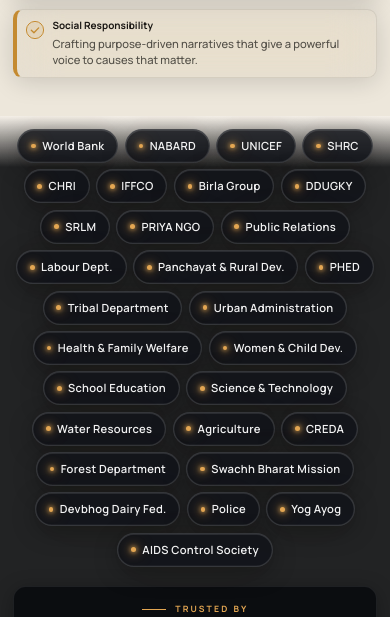
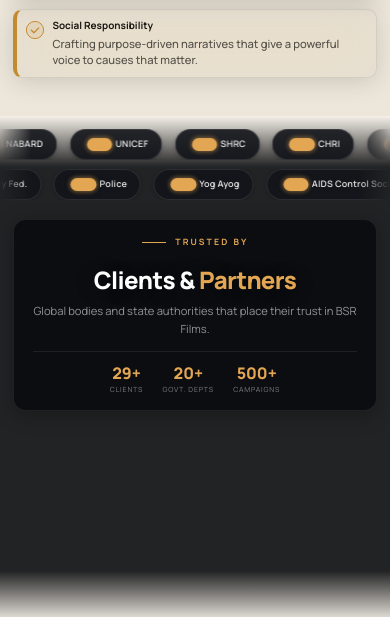
Before and after one commit to soubhagyadevchaturvedicse24-hub/BSR-Filmss, a Next.js app: page / in a window 390 px wide. Shown: the part 1400-2017 px from the top of the page. Built offline with nearby package versions, Linux system fonts and the light colour scheme.

Commit message:
perf: restore mobile marquee animation with lightweight badges - no blur/shimmer

```diff
--- a/src/app/globals.css
+++ b/src/app/globals.css
@@ -380,7 +380,7 @@
 /* Slow down marquee on mobile to reduce jank */
 @media (max-width: 768px) {
   .marquee-track {
-    will-change: auto;
+    will-change: transform;
   }
 
   .marquee-track--left {
@@ -928,6 +928,28 @@
   .clients-overlay {
     background: rgba(5, 6, 8, 0.88) !important;
   }
+}
+
+/* ── Mobile-optimised marquee badge ─────────────────────────────────
+   Solid opaque bg — zero backdrop-filter, zero pseudo-element
+   animations, zero animated box-shadows. Pure GPU translate only. */
+.mobile-badge {
+  background: rgba(18, 20, 26, 0.9);
+  border: 1px solid rgba(255, 255, 255, 0.10);
+  color: rgba(255, 255, 255, 0.92);
+  box-shadow: 0 1px 4px rgba(0, 0, 0, 0.25);
+  letter-spacing: 0.025em;
+}
+
+/* Static gold dot — no animation */
+.dot-gold-static {
+  background: #E3A652;
+  box-shadow: 0 0 4px 1px rgba(227, 166, 82, 0.5);
+}
+
+/* Paint isolation for mobile marquee containers */
+.mobile-marquee-container {
+  contain: content;
 }
 
 /* ── Mobile nav body scroll lock ──────────────────────────────────── */
--- a/src/components/Clients.tsx
+++ b/src/components/Clients.tsx
@@ -46,19 +46,27 @@
   );
 }
 
-/* Static wrapped grid for mobile — no animation, no duplicated track */
-function StaticBadgeGrid({ items }: { items: string[] }) {
+/* Lightweight badge for mobile — solid bg, no blur, no pseudo-element animations */
+function MobileBadge({ label }: { label: string }) {
   return (
-    <div className="flex flex-wrap justify-center gap-2 px-3">
-      {items.map((label) => (
-        <span
-          key={label}
-          className="px-4 py-2.5 rounded-full text-sm font-semibold whitespace-nowrap flex items-center marquee-badge-styled"
-        >
-          <span className="w-1.5 h-1.5 rounded-full mr-2 flex-shrink-0 dot-gold-glow" />
-          {label}
-        </span>
-      ))}
+    <span className="px-5 py-2.5 rounded-full text-sm font-semibold whitespace-nowrap mx-1.5 flex items-center flex-shrink-0 mobile-badge">
+      <span className="w-1.5 h-1.5 rounded-full mr-2 flex-shrink-0 dot-gold-static" />
+      {label}
+    </span>
+  );
+}
+
+function MobileMarquee({ items, direction }: { items: string[]; direction: "left" | "right" }) {
+  const track = buildTrack(items);
+  return (
+    <div className="relative w-full overflow-hidden marquee-mask mobile-marquee-container">
+      <div
+        className={`marquee-track ${direction === "left" ? "marquee-track--left" : "marquee-track--right"} w-max gap-0`}
+      >
+        {track.map((item, idx) => (
+          <MobileBadge key={`${item}-${idx}`} label={item} />
+        ))}
+      </div>
     </div>
   );
 }
@@ -119,8 +127,9 @@
 
         {/* Full-width marquees — visible layer */}
         {isMobile ? (
-          <div className="w-full flex flex-col gap-3 sm:gap-4">
-            <StaticBadgeGrid items={[...majorOrgs, ...govtDepts]} />
+          <div className="w-full flex flex-col gap-3">
+            <MobileMarquee items={majorOrgs} direction="left" />
+            <MobileMarquee items={govtDepts} direction="right" />
           </div>
         ) : (
         <motion.div
```
